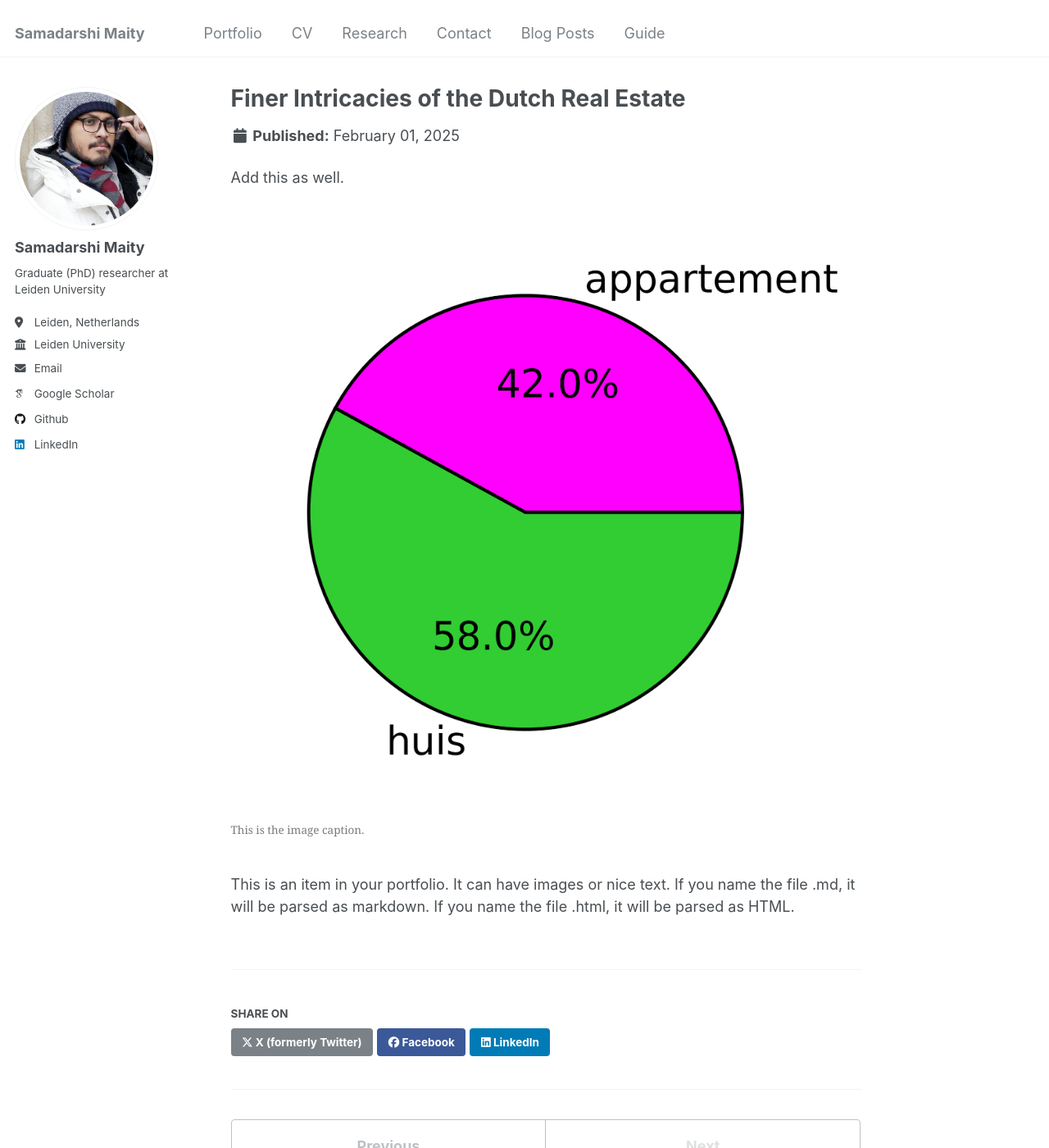
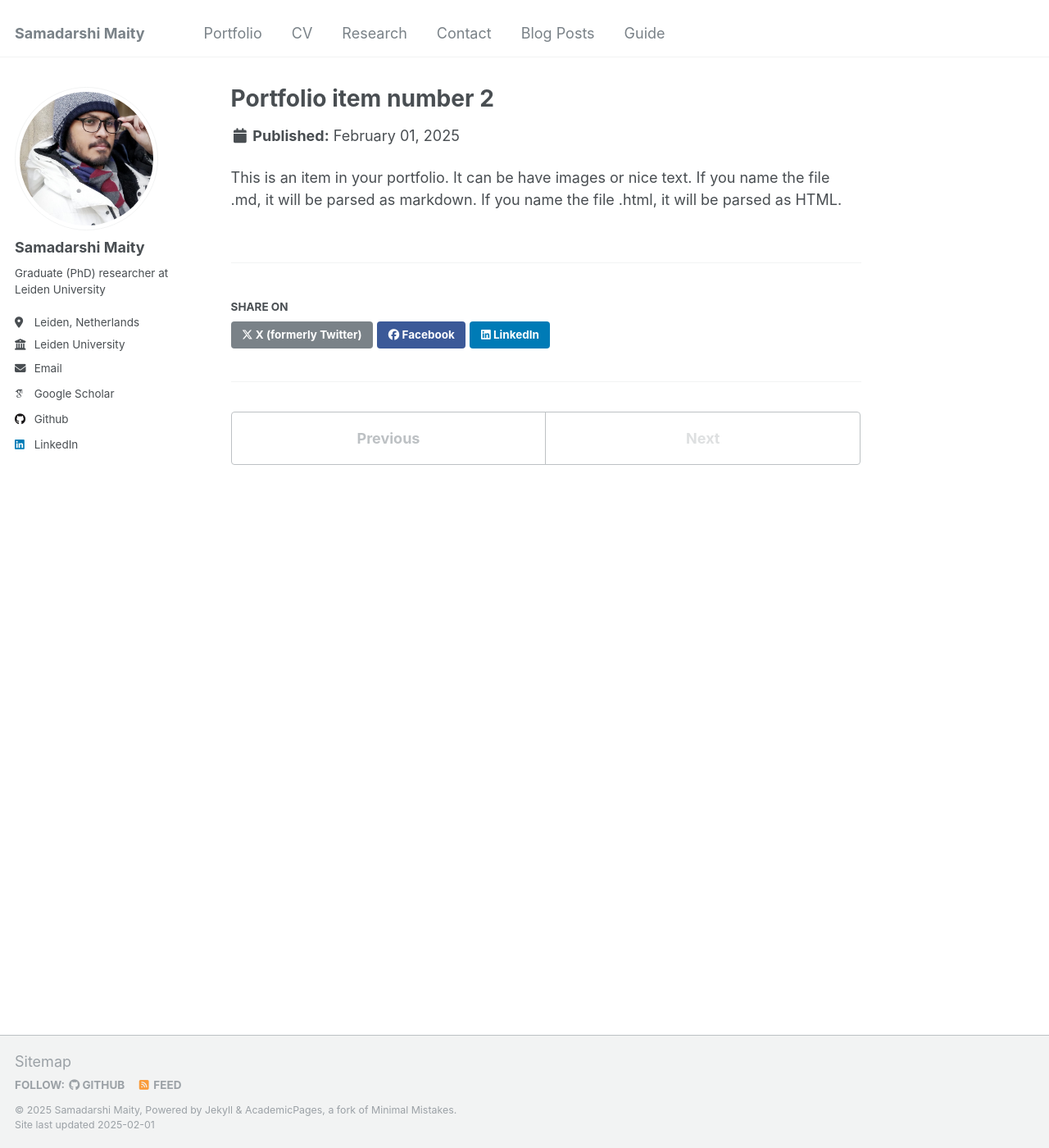
Before and after one commit to Samadarshi-Maity/Samadarshi-Maity.github.io, a Jekyll site: the page built from _portfolio/portfolio-2.html, in a window 1280 px wide and 1400 px high. Shown: the whole window at 82% size. Built offline with Jekyll 4.4.1, drawn with Linux system fonts in a browser that asks for light colours; some web fonts are replaced.

Commit message:
Add files via upload

```diff
--- a/_portfolio/portfolio-2.html
+++ b/_portfolio/portfolio-2.html
@@ -1,25 +1,7 @@
 ---
-title: "Finer Intricacies of the Dutch Real Estate"
-excerpt: "Short description of portfolio item number 2"
+title: "Portfolio item number 2"
+excerpt: "Short description of portfolio item number 2 <br/><img src='/images/500x300.png'>"
 collection: portfolio
 ---
 
-<!DOCTYPE html>
-<html lang="en">
-<head>
-    <meta charset="UTF-8">
-    <meta name="viewport" content="width=device-width, initial-scale=1.0">
-    <title>Image with Hyperlink</title>
-
-</head>
-<body>
-	 Add this as well.
-    <figure>
-    <img src="/images/housing/house_vsapp.png"
-	alt="Image description" width="50">
-    <figcaption>This is the image caption.</figcaption>
-</figure>
-</body>
-</html>
-
-This is an item in your portfolio. It can have images or nice text. If you name the file .md, it will be parsed as markdown. If you name the file .html, it will be parsed as HTML.
+This is an item in your portfolio. It can be have images or nice text. If you name the file .md, it will be parsed as markdown. If you name the file .html, it will be parsed as HTML.
```
